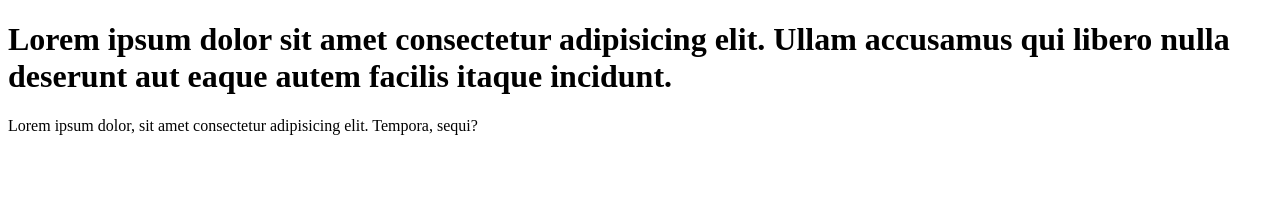
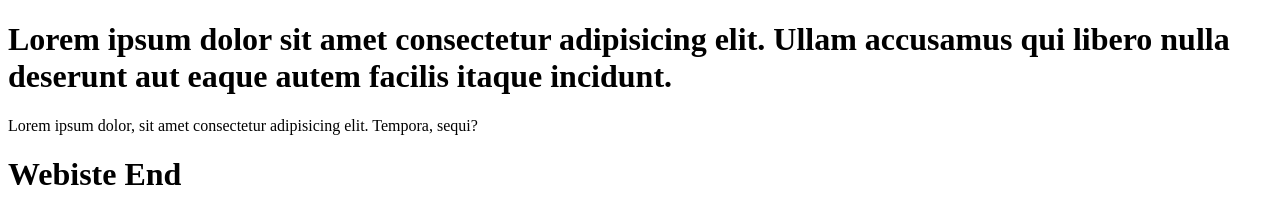
Before and after one commit to Akshay72-pixel/lear-git, a plain HTML site: page index.html in a window 1280 px wide. Drawn offline with Linux system fonts and the light colour scheme.

Commit message:
Added New Paragraph

```diff
--- a/index.html
+++ b/index.html
@@ -8,5 +8,6 @@
 <body>
     <h1>Lorem ipsum dolor sit amet consectetur adipisicing elit. Ullam accusamus qui libero nulla deserunt aut eaque autem facilis itaque incidunt.</h1>
     <P>Lorem ipsum dolor, sit amet consectetur adipisicing elit. Tempora, sequi?</P>
+    <h1>Webiste End</h1>
 </body>
 </html>
```
